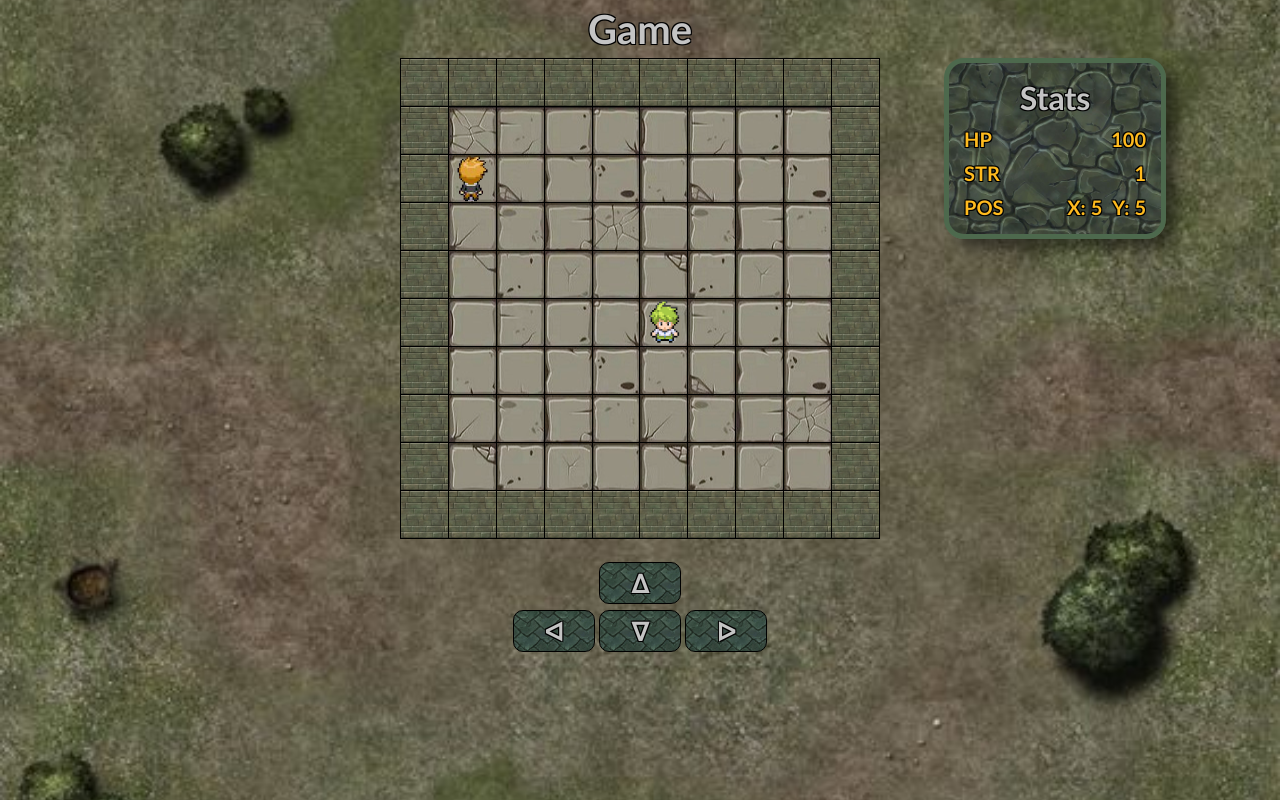
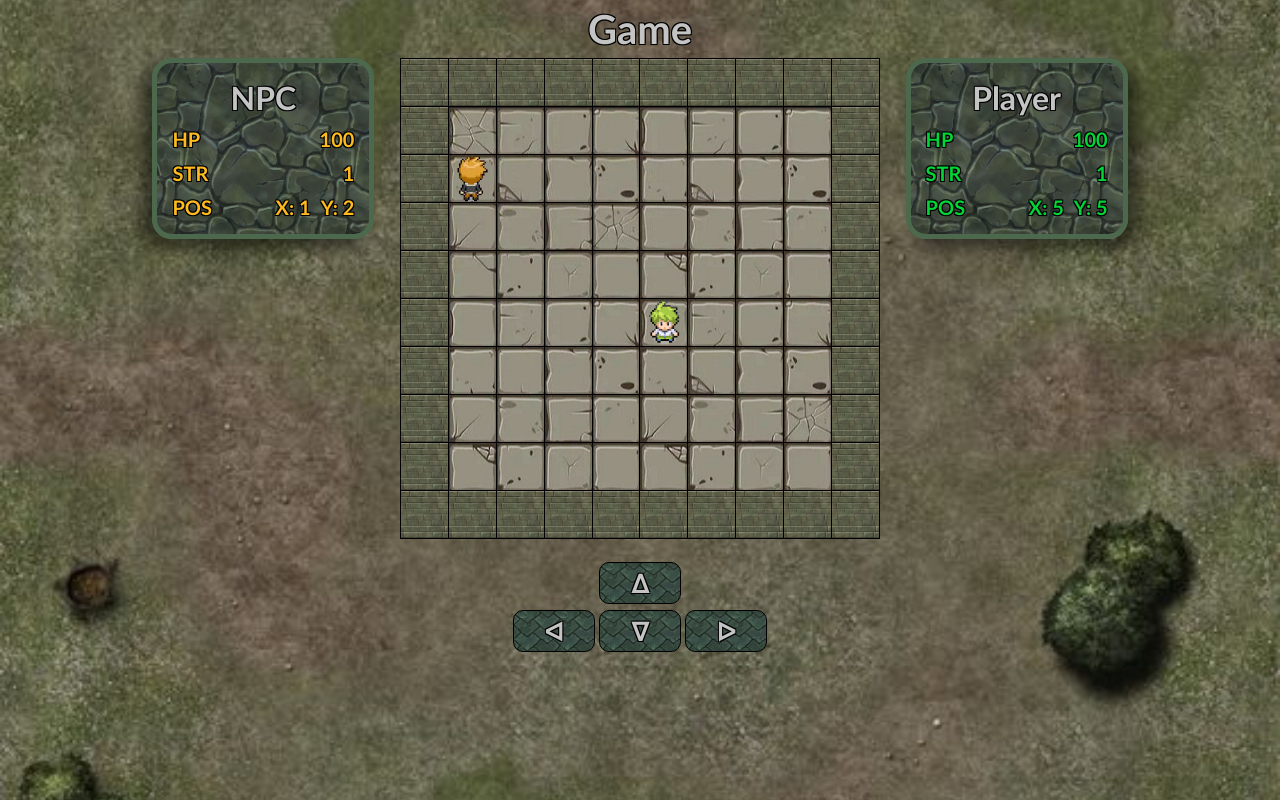
Before and after one commit to lucadumitrascu/project-ibm-web-dev-training, a React (Create React App) app: page / in a window 1280 px wide. Built offline with nearby package versions, Linux system fonts and the light colour scheme.

Commit message:
Added stats section for NPC

```diff
--- a/src/App.css
+++ b/src/App.css
@@ -17,7 +17,8 @@
 
 .component-map-stats {
   display: grid;
-  grid-template-columns: 1fr 480px 1fr;
+  grid-template-columns: 1fr 1fr 480px 1fr 1fr;
+  justify-items: center;
   margin: 0px;
   padding: 0px;
 }
--- a/src/App.js
+++ b/src/App.js
@@ -3,6 +3,7 @@ import PlayerController from "./components/PlayerController";
 import NpcController from "./components/NpcController";
 import MapBase from "./components/MapBase";
 import PlayerStats from "./components/PlayerStats"
+import NpcStats from "./components/NpcStats"
 import "./App.css";
 
 function App() {
@@ -11,8 +12,10 @@ function App() {
       <p className="app-title">Game</p>
       <div className="component-map-stats">
         <div></div>
+        <NpcStats />
         <MapBase />
         <PlayerStats />
+        <div></div>
       </div>
       <div className="component-player-controller">
         <PlayerController />
--- /dev/null
+++ b/src/components/NpcStats.js
@@ -0,0 +1,39 @@
+import React from "react";
+import { connect } from "react-redux";
+import '../index.css';
+
+const NpcStats = ({ npcX, npcY, hp, strength }) => {
+
+    return (
+      <div>
+        <div className="div-stats-npc-panel">
+          <h1 className="h1-stats-npc-title">NPC</h1>
+          <div className="div-hp">
+            <p className="p-stats-npc-hp">HP</p>
+            <p className="p-stats-npc-hp-value">{hp}</p>
+          </div>
+          <div className="div-str">
+            <p className="p-stats-npc-str">STR</p>
+            <p className="p-stats-npc-str-value">{strength}</p>
+          </div>
+          <div className="div-stats-npc-position">
+            <p className="p-stats-npc-position">POS</p>
+            <div className="div-stats-npc-position-value">
+              <p className="p-stats-npc-position-x"> X: {npcX}</p>
+              <p className="p-stats-npc-position-y"> Y: {npcY}</p>
+            </div>
+          </div>
+        </div>
+      </div>
+    );
+};
+
+const mapStateToProps = (state) => ({
+    npcX: state.npc.npcX,
+    npcY: state.npc.npcY,
+    hp: state.npc.hp,
+    strength: state.npc.strength
+});
+
+
+export default connect(mapStateToProps)(NpcStats);
--- a/src/components/PlayerStats.js
+++ b/src/components/PlayerStats.js
@@ -6,21 +6,21 @@ const PlayerStats = ({ playerX, playerY, hp, strength }) => {
 
   return (
     <div>
-      <div className="div-stats-panel">
-        <h1 className="h1-stats-title">Stats</h1>
+      <div className="div-stats-player-panel">
+        <h1 className="h1-stats-player-title">Player</h1>
         <div className="div-hp">
-          <p className="p-stats-hp"> HP </p>
-          <p className="p-stats-hp-value">{hp}</p>
+          <p className="p-stats-player-hp"> HP </p>
+          <p className="p-stats-player-hp-value">{hp}</p>
         </div>
         <div className="div-str">
-          <p className="p-stats-str"> STR </p>
-          <p className="p-stats-str-value">{strength}</p>
+          <p className="p-stats-player-str"> STR </p>
+          <p className="p-stats-player-str-value">{strength}</p>
         </div>
-        <div className="div-stats-position">
-          <p className="p-stats-position"> POS </p>
-          <div className="div-stats-position-value">
-            <p className="p-stats-position-x"> X: {playerX}</p>
-            <p className="p-stats-position-y"> Y: {playerY}</p>
+        <div className="div-stats-player-position">
+          <p className="p-stats-player-position"> POS </p>
+          <div className="div-stats-player-position-value">
+            <p className="p-stats-player-position-x"> X: {playerX}</p>
+            <p className="p-stats-player-position-y"> Y: {playerY}</p>
           </div>
         </div>
       </div>
--- a/src/index.css
+++ b/src/index.css
@@ -20,9 +20,9 @@ code {
 }
 
 /* PLAYER STATS */
-.div-stats-panel {
+.div-stats-player-panel {
   width: max-content;
-  margin-left: 5vw;
+  margin-left: 2vw;
   padding: 10px;
   background-image: url(/src/assets//statsPanel.jpeg);
   background-position: center;
@@ -32,7 +32,7 @@ code {
   box-shadow: 10px 10px 15px rgba(0, 0, 0, 0.5);
 }
 
-.h1-stats-title {
+.h1-stats-player-title {
   color: rgb(196, 196, 196);
   margin: 0;
   padding: 5px;
@@ -40,20 +40,83 @@ code {
 
 .div-hp,
 .div-str,
-.div-stats-position {
+.div-stats-player-position {
   display: flex;
   justify-content: space-between;
   width: 15vw;
 }
 
-.p-stats-hp,
-.p-stats-hp-value,
-.p-stats-str,
-.p-stats-str-value,
-.p-stats-position,
-.div-stats-position-value,
-.p-stats-position-x,
-.p-stats-position-y {
+.p-stats-player-hp,
+.p-stats-player-hp-value,
+.p-stats-player-str,
+.p-stats-player-str-value,
+.p-stats-player-position,
+.div-stats-player-position-value,
+.p-stats-player-position-x,
+.p-stats-player-position-y {
+  color: rgb(0, 214, 54);
+  font-weight: bold;
+  font-size: 20px;
+  margin: 0;
+  padding: 5px;
+  align-self: center;
+  width: max-content;
+}
+
+.p-stats-player-position-x,
+.p-stats-player-position-y {
+  padding: 0px;
+  padding-left: 10px;
+}
+
+.p-stats-player-str,
+.p-stats-player-str-value {
+  padding-right: 5px;
+  padding-left: 5px;
+}
+
+.div-stats-player-position-value {
+  display: flex;
+  justify-content: center;
+  align-items: center;
+}
+
+
+/* NPC STATS */
+.div-stats-npc-panel {
+  width: max-content;
+  margin-right: 2vw;
+  padding: 10px;
+  background-image: url(/src/assets//statsPanel.jpeg);
+  background-position: center;
+  background-size: contain;
+  border: 5px solid rgb(77, 105, 77);
+  border-radius: 20px;
+  box-shadow: -10px 10px 15px rgba(0, 0, 0, 0.5);
+}
+
+.h1-stats-npc-title {
+  color: rgb(196, 196, 196);
+  margin: 0;
+  padding: 5px;
+}
+
+.div-hp,
+.div-str,
+.div-stats-npc-position {
+  display: flex;
+  justify-content: space-between;
+  width: 15vw;
+}
+
+.p-stats-npc-hp,
+.p-stats-npc-hp-value,
+.p-stats-npc-str,
+.p-stats-npc-str-value,
+.p-stats-npc-position,
+.div-stats-npc-position-value,
+.p-stats-npc-position-x,
+.p-stats-npc-position-y {
   color: rgb(255, 187, 30);
   font-weight: bold;
   font-size: 20px;
@@ -63,19 +126,19 @@ code {
   width: max-content;
 }
 
-.p-stats-position-x,
-.p-stats-position-y {
+.p-stats-npc-position-x,
+.p-stats-npc-position-y {
   padding: 0px;
   padding-left: 10px;
 }
 
-.p-stats-str,
-.p-stats-str-value {
+.p-stats-npc-str,
+.p-stats-npc-str-value {
   padding-right: 5px;
   padding-left: 5px;
 }
 
-.div-stats-position-value {
+.div-stats-npc-position-value {
   display: flex;
   justify-content: center;
   align-items: center;
```
